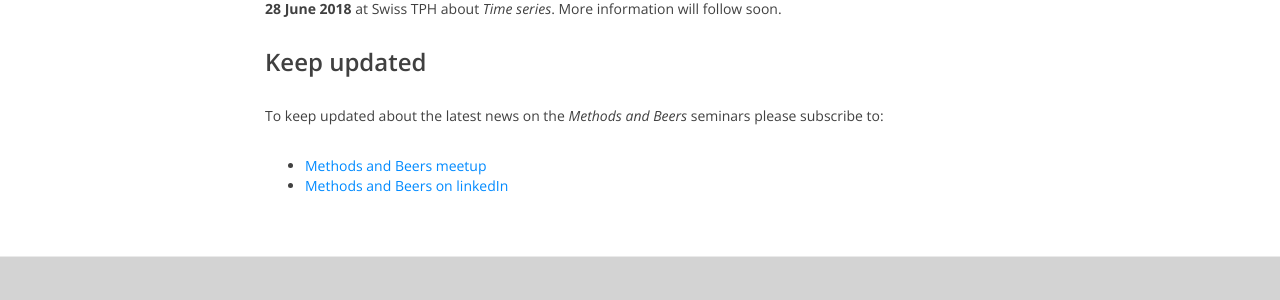
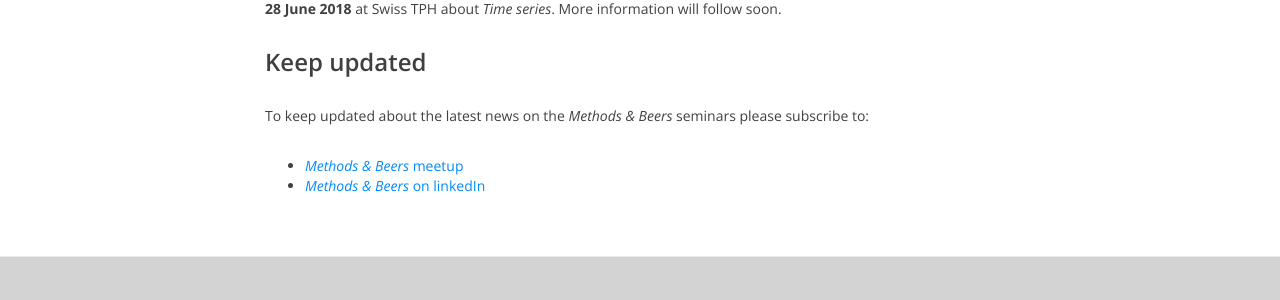
Before and after one commit to BaselComputationalCommunityInResearch/BaselComputationalCommunityInResearch.github.io, a Jekyll site: the page built from seminar/methodsbeers.md, in a window 1280 px wide and 1229 px high. Shown: the part 739-1039 px from the top of the window. Built offline with Jekyll 4.4.1, drawn with Linux system fonts in a browser that asks for light colours.

Commit message:
small fixes

```diff
--- a/seminar/methodsbeers.md
+++ b/seminar/methodsbeers.md
@@ -20,9 +20,9 @@ We believe that a seminar becomes the more attractive and beneficial to all part
 **28 June 2018** at Swiss TPH about _Time series_. More information will follow soon.
 
 ### Keep updated
-To keep updated about the latest news on the _Methods and Beers_ seminars please subscribe to:
- - [Methods and Beers meetup][link MBmeetup]
- - [Methods and Beers on linkedIn][link MBlinkedIn]
+To keep updated about the latest news on the _Methods & Beers_ seminars please subscribe to:
+ - [_Methods & Beers_ meetup][link MBmeetup]
+ - [_Methods & Beers_ on linkedIn][link MBlinkedIn]
 
 
 [link future]: /seminar/futureevents
```
Also changed, not shown: _posts/2018-04-12-we-are-live.md (+1 -1 lines), organisers/people.md (+0 -3 lines).
